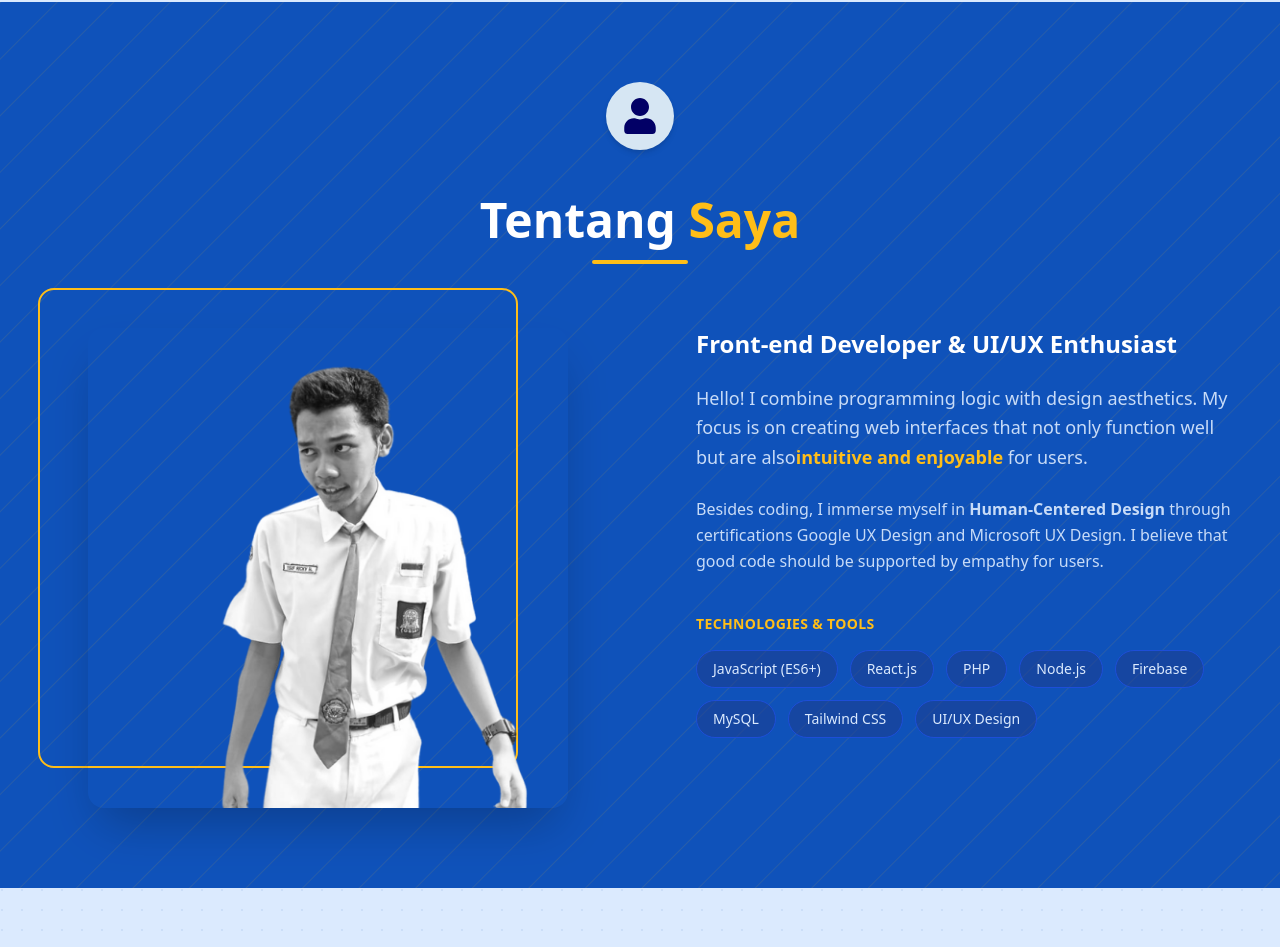
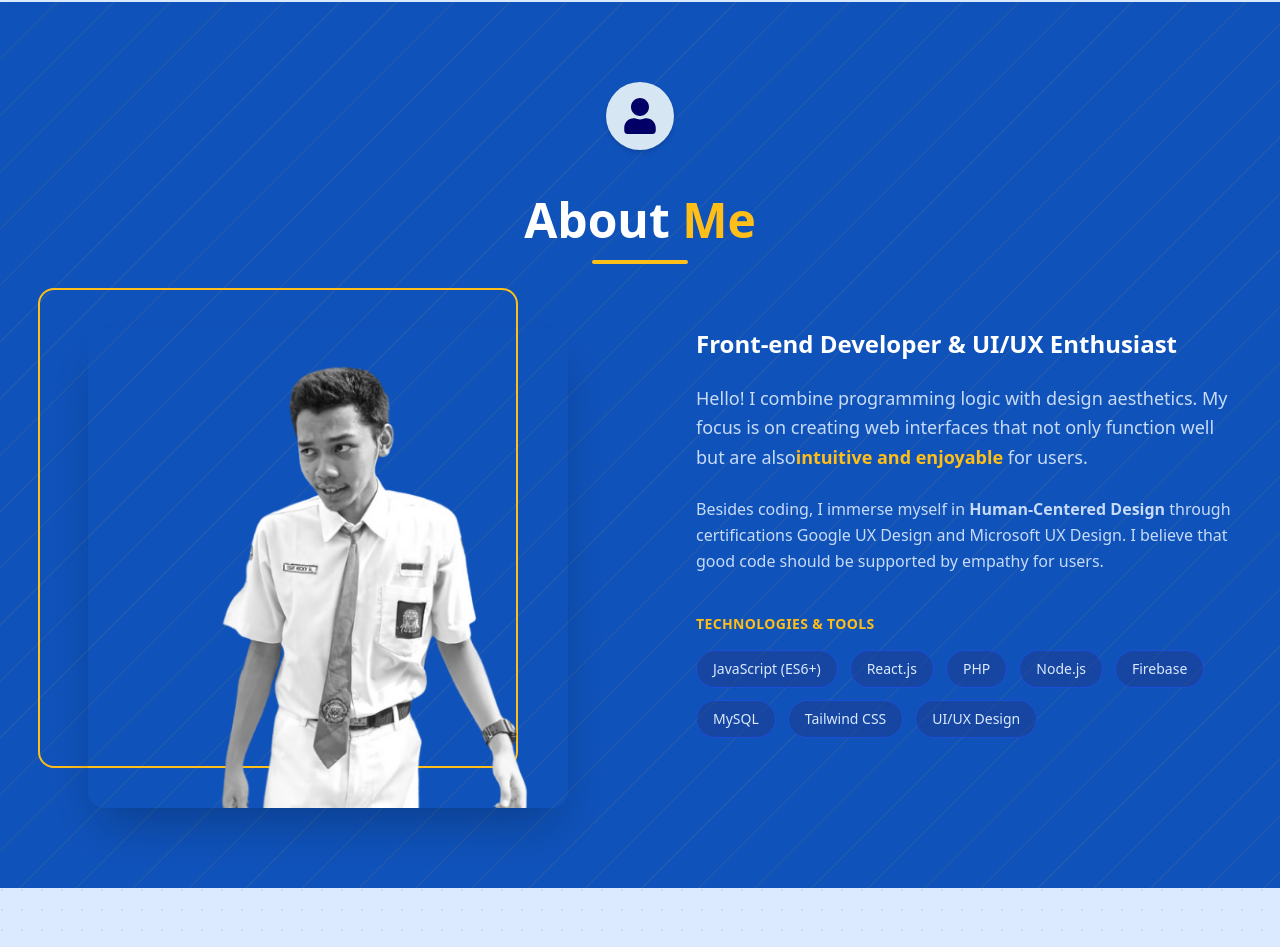
Before and after one commit to Ucupz3/Portofolio-gwe, a React (Vite) app: page / in a window 1280 px wide. Shown: the part 798-1745 px from the top of the page. Built offline with nearby package versions, Linux system fonts and the light colour scheme.

Commit message:
ketinggalan

```diff
--- a/src/components/about.jsx
+++ b/src/components/about.jsx
@@ -51,7 +51,7 @@
                 <FaUser className="text-4xl text-navy" />
             </div>
             <h2 className="text-3xl md:text-5xl font-bold text-white mb-4">
-                Tentang <span className="text-powder">Saya</span>
+                About <span className="text-powder">Me</span>
             </h2>
             <div className="w-24 h-1 bg-powder mx-auto rounded-full"></div>
             </div>
```
